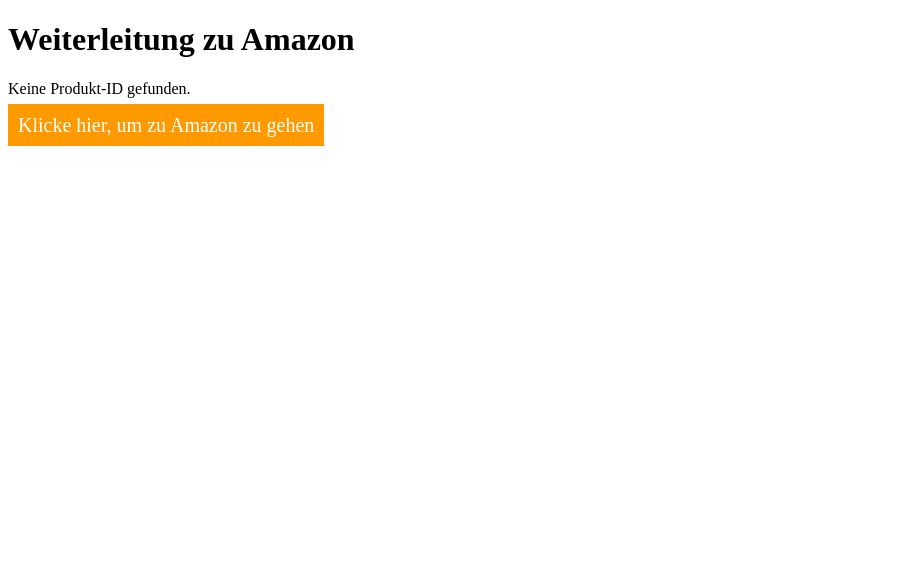
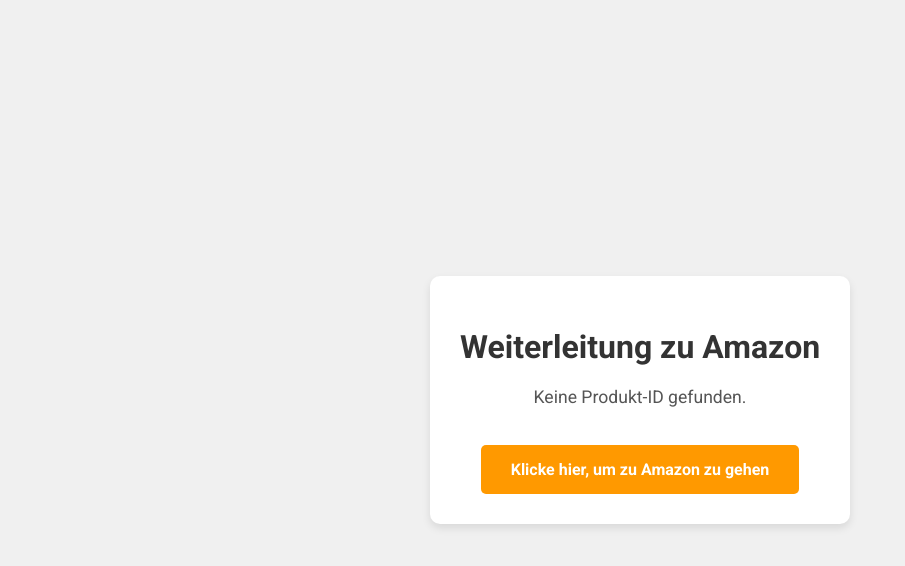
Before and after one commit to Acerrors/acerrors.github.io, a plain HTML site: page redirect.html in a window 1280 px wide. Shown: the whole page, without its empty margins (0-905 px from the left). Drawn offline with Linux system fonts and the light colour scheme.

Commit message:
Update redirect.html

```diff
--- a/redirect.html
+++ b/redirect.html
@@ -3,9 +3,51 @@
 <head>
     <meta charset="UTF-8">
     <meta name="viewport" content="width=device-width, initial-scale=1.0">
-    <title>Redirect</title>
+    <title>Weiterleitung zu Amazon</title>
+    <link rel="preconnect" href="https://fonts.googleapis.com">
+    <link rel="preconnect" href="https://fonts.gstatic.com" crossorigin>
+    <link href="https://fonts.googleapis.com/css2?family=Roboto:wght@400;700&display=swap" rel="stylesheet">
+    <style>
+        body {
+            font-family: 'Roboto', sans-serif;
+            background-color: #f0f0f0;
+            display: flex;
+            justify-content: center;
+            align-items: center;
+            height: 100vh;
+            margin: 0;
+        }
+        .container {
+            background-color: #fff;
+            padding: 30px;
+            border-radius: 10px;
+            box-shadow: 0 4px 8px rgba(0, 0, 0, 0.1);
+            text-align: center;
+            max-width: 400px;
+        }
+        h1 {
+            color: #333;
+        }
+        p {
+            font-size: 1.1em;
+            color: #555;
+        }
+        a {
+            display: inline-block;
+            margin-top: 20px;
+            padding: 15px 30px;
+            background-color: #ff9900;
+            color: white;
+            text-decoration: none;
+            font-weight: bold;
+            border-radius: 5px;
+            transition: background-color 0.3s;
+        }
+        a:hover {
+            background-color: #e68a00;
+        }
+    </style>
     <script>
-        // JavaScript, um die ASIN aus der URL zu holen und den Amazon-Link zu generieren
         window.onload = function() {
             // URL-Parameter holen
             const urlParams = new URLSearchParams(window.location.search);
@@ -30,8 +72,10 @@
     </script>
 </head>
 <body>
-    <h1>Weiterleitung zu Amazon</h1>
-    <p id="message">Klicke auf den unten stehenden Button, um zu Amazon weitergeleitet zu werden.</p>
-    <a id="amazonLink" href="#" style="font-size: 20px; padding: 10px; background-color: #ff9900; color: white; text-decoration: none;">Klicke hier, um zu Amazon zu gehen</a>
+    <div class="container">
+        <h1>Weiterleitung zu Amazon</h1>
+        <p id="message">Klicke auf den unten stehenden Button, um zu Amazon weitergeleitet zu werden.</p>
+        <a id="amazonLink" href="#">Klicke hier, um zu Amazon zu gehen</a>
+    </div>
 </body>
 </html>
```
